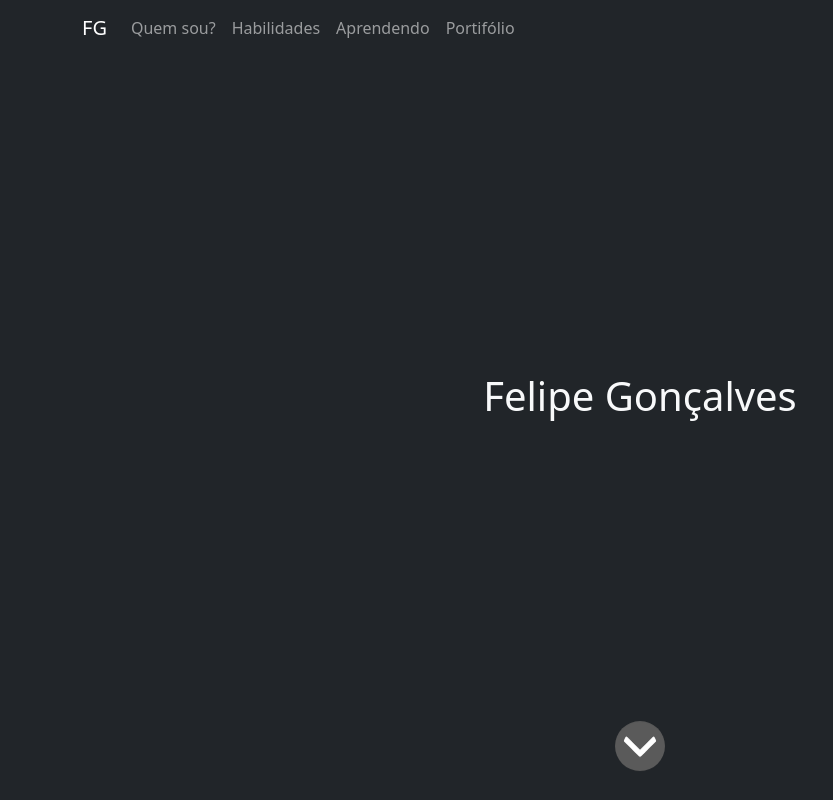
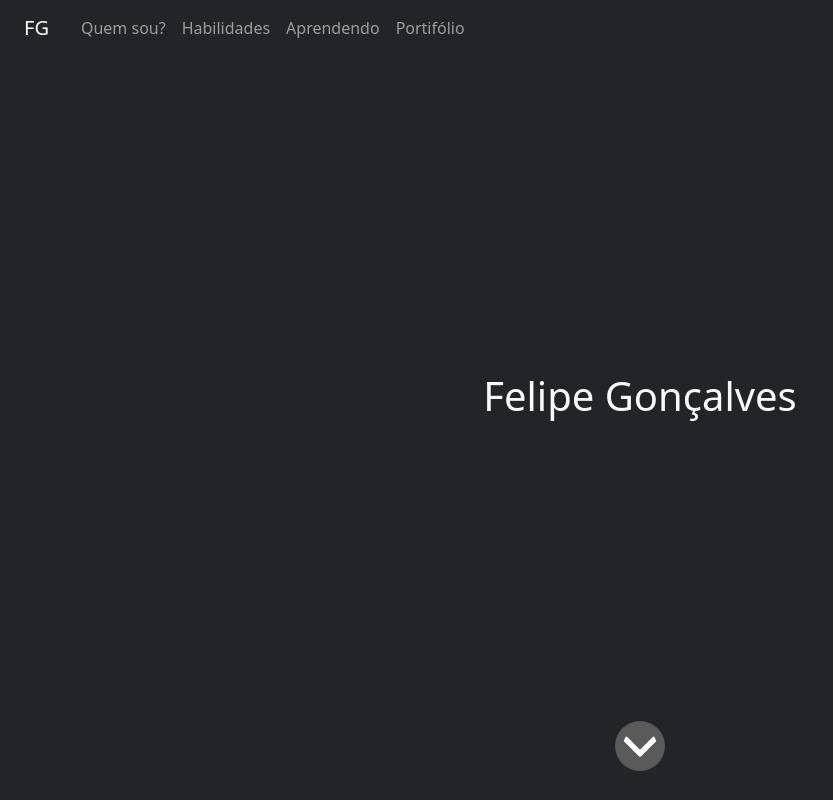
Before and after one commit to Felgonsa/Portfolio, a plain HTML site: page index.html in a window 1280 px wide. Shown: the top 800 px of the page, without its empty margins (0-833 px from the left). Drawn offline with nearby package versions, Linux system fonts and the light colour scheme.

Commit message:
Update index.html

```diff
--- a/index.html
+++ b/index.html
@@ -1,5 +1,5 @@
 <!DOCTYPE html>
-<html lang="en">
+<html lang="pt-br">
   <head>
     <meta charset="UTF-8" />
     <meta http-equiv="X-UA-Compatible" content="IE=edge" />
@@ -18,11 +18,10 @@
 
   <body class="text-light bg-dark ">
 
-    <div class="container">
 <!-- COMEÇO NAVBAR  -->
-<nav class="navbar navbar-expand-lg  navbar-dark bg-dark  d-flex justify-content-start" style="position: sticky; top: 0; z-index:1 ">
+<nav class="navbar navbar-expand-lg  navbar-dark bg-dark  d-flex justify-content-start " style="position: sticky; top: 0; z-index:1 ">
 
-  <div class="navbar-brand">FG</div>
+  <div class="navbar-brand mx-4">FG</div>
 
   <button class="navbar-toggler " type="button" data-bs-toggle="collapse" data-bs-target="#myNav">
     <span class="navbar-toggler-icon "></span>
@@ -221,8 +220,6 @@
 
     <!-- FINAL PROJETOS  -->
 
-  </div>
-
     <script src="https://ajax.googleapis.com/ajax/libs/jquery/3.6.0/jquery.min.js"></script>
 
     <script src="https://cdn.jsdelivr.net/npm/bootstrap@5.1.3/dist/js/bootstrap.bundle.min.js" integrity="sha384-ka7Sk0Gln4gmtz2MlQnikT1wXgYsOg+OMhuP+IlRH9sENBO0LRn5q+8nbTov4+1p" crossorigin="anonymous"></script>
```
